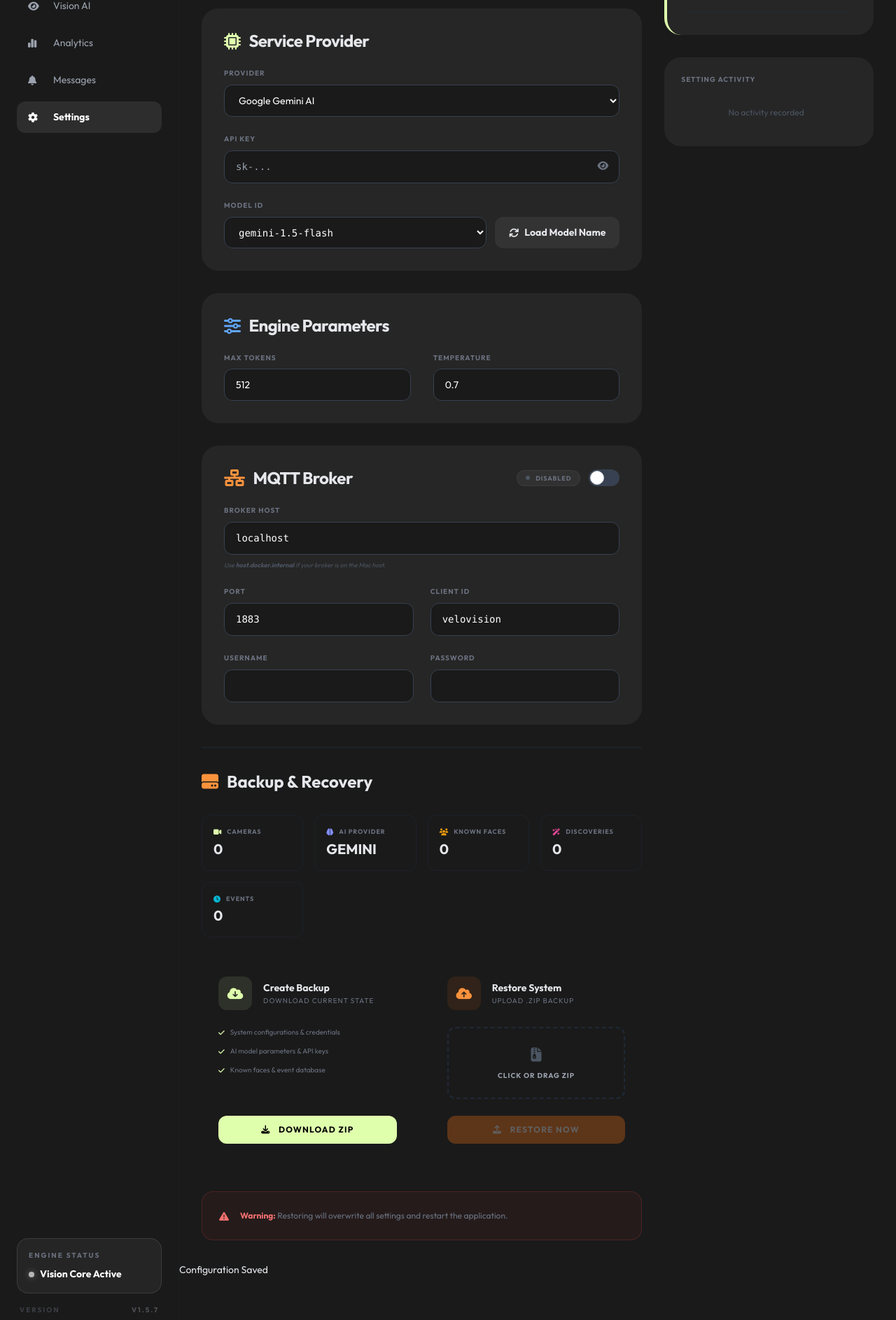
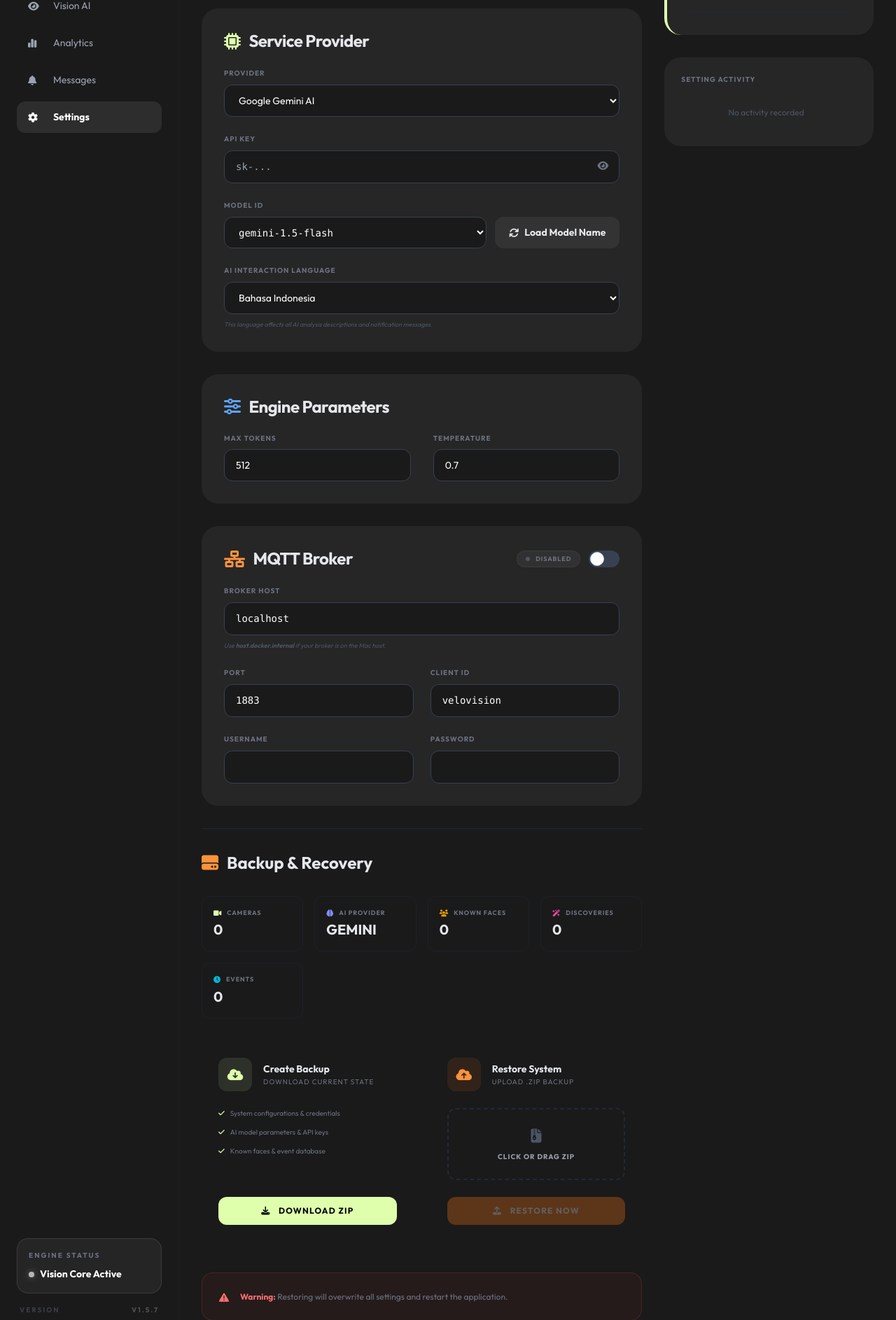
Before and after one commit to mniroy/velovision, a FastAPI app: page /settings in a window 1280 px wide. Shown: the part 343-2230 px from the top of the page at 70% size. Run offline with FastAPI, Linux system fonts and the light colour scheme; data that the repository does not hold is empty; some libraries are stand-ins or nearby versions.

Commit message:
Add AI Language configuration (default: Bahasa Indonesia)

```diff
--- a/src/config.py
+++ b/src/config.py
@@ -38,7 +38,8 @@ def get_default_config():
         "cameras": {},
         "ai": {
             "provider": "gemini",
-            "model": "gemini-1.5-flash"
+            "model": "gemini-1.5-flash",
+            "language": "Bahasa Indonesia"
         },
         "whatsapp": {
             "enabled": False,
--- a/src/templates/settings.html
+++ b/src/templates/settings.html
@@ -119,6 +119,25 @@ background: rgba(223, 255, 173, 0.05);
                                 <i class="fa-solid fa-arrows-rotate"></i> Load Model Name
                             </button>
                         </div>
+                    </div>
+                    <div>
+                        <label class="block text-caption text-gray-500 mb-2 uppercase font-black tracking-widest">AI
+                            Interaction Language</label>
+                        <select id="aiLanguage"
+                            class="w-full bg-[#1a1a1a] border border-gray-700 rounded-xl px-4 py-3 text-body text-white focus:border-[#dfffad] focus:outline-none">
+                            <option value="Bahasa Indonesia">Bahasa Indonesia</option>
+                            <option value="English">English</option>
+                            <option value="Tiếng Việt">Tiếng Việt</option>
+                            <option value="ภาษาไทย">ภาษาไทย</option>
+                            <option value="中文">中文 (Chinese)</option>
+                            <option value="日本語">日本語 (Japanese)</option>
+                            <option value="한국어">한국어 (Korean)</option>
+                            <option value="Español">Español</option>
+                            <option value="Français">Français</option>
+                            <option value="Deutsch">Deutsch</option>
+                        </select>
+                        <p class="text-[9px] text-gray-600 mt-2 italic">This language affects all AI analysis
+                            descriptions and notification messages.</p>
                     </div>
                 </div>
             </section>
@@ -443,6 +462,8 @@ background: rgba(223, 255, 173, 0.05);
             const config = await res.json();
             if (config.ai) {
                 document.getElementById('apiKey').value = config.ai.api_key || '';
+                document.getElementById('modelName').value = config.ai.model || 'gemini-1.5-flash';
+                document.getElementById('aiLanguage').value = config.ai.language || 'Bahasa Indonesia';
                 document.getElementById('maxTokens').value = config.ai.max_tokens || 512;
                 document.getElementById('temperature').value = config.ai.temperature || 0.7;
             }
@@ -470,6 +491,7 @@ background: rgba(223, 255, 173, 0.05);
                 provider: 'gemini',
                 api_key: document.getElementById('apiKey').value,
                 model: document.getElementById('modelName').value,
+                language: document.getElementById('aiLanguage').value,
                 max_tokens: parseInt(document.getElementById('maxTokens').value),
                 temperature: parseFloat(document.getElementById('temperature').value)
             },
```
Also changed, not shown: src/analysis.py (+12 -5 lines), snapshot_camera_velovision_ai_vision_velovision_livingroom_1_snapshot_2_15_2026, 10_47_10 AM.jpg (added).
